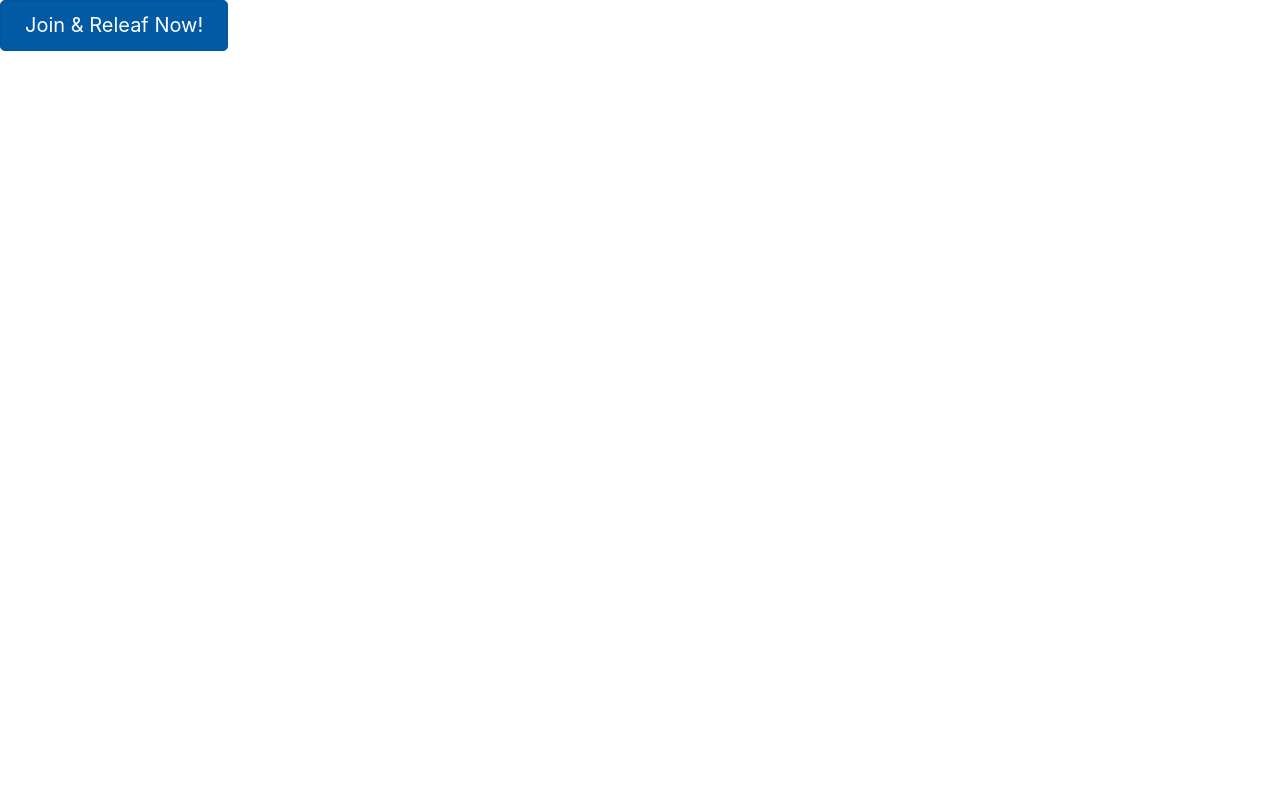
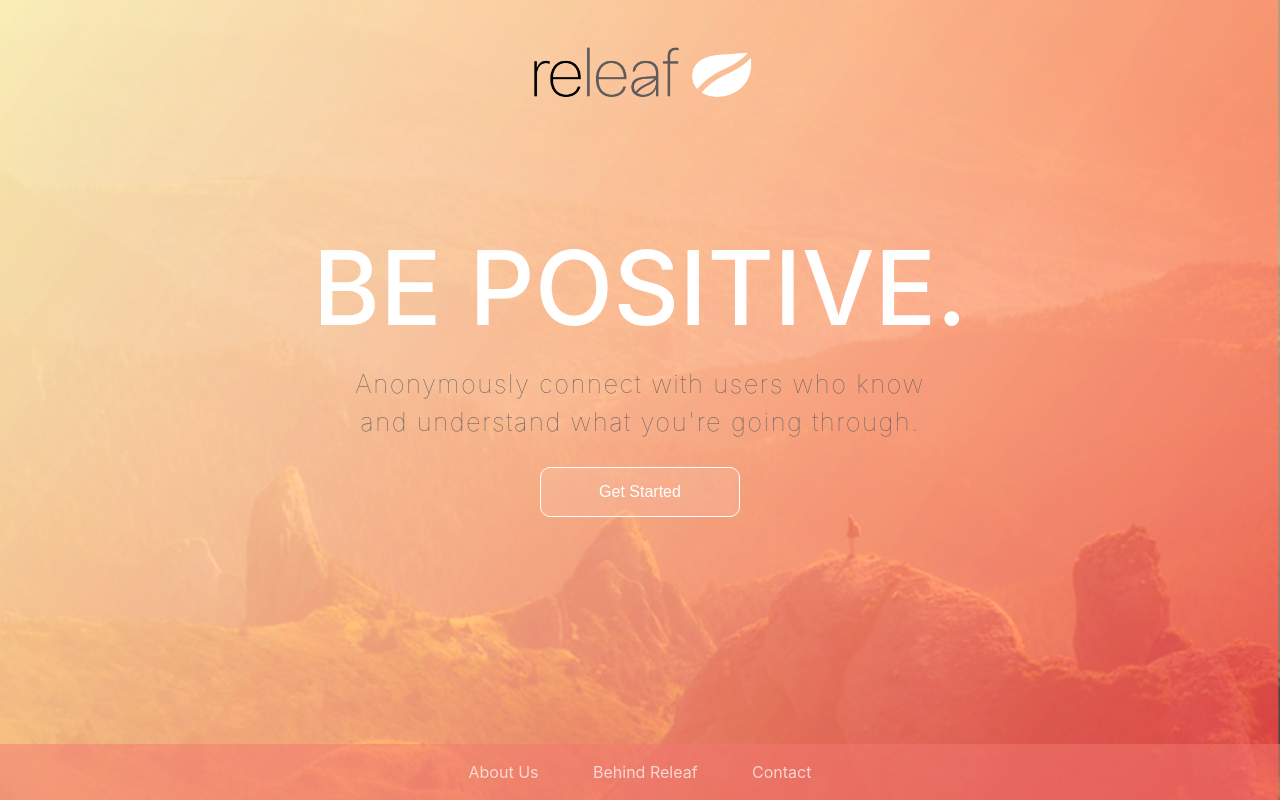
Before and after one commit to damonluu/Releaf, a website: page public/index.html in a window 1280 px wide. Drawn offline with nearby package versions, Linux system fonts and the light colour scheme.

Commit message:
Finished homepage

```diff
--- a/package.json
+++ b/package.json
@@ -12,6 +12,7 @@
     "angular": "^1.6.8",
     "angular-route": "^1.6.8",
     "express": "^4.16.2",
+    "jquery": "^3.3.1",
     "mongodb": "^3.0.1",
     "socket.io": "^2.0.4"
   }
--- /dev/null
+++ b/public/css/homepage.css
@@ -0,0 +1,124 @@
+#messages {
+  height: 300px;
+}
+html {
+  position: relative;
+  height: 100%;
+}
+body {
+  height: 100%;
+}
+.logo{
+  padding-top: 20px;
+  width:300px;
+  display: block;
+  margin: 0 auto;
+}
+.bg{
+  background: url("../img/background.png") no-repeat center;
+  height: 100%;
+  width: 100%;
+  top: 0;
+  left: 0;
+  position: relative;
+  background-size: cover;
+}
+center {
+  text-align: center;
+}
+#quote {
+  color: white;
+  font-size: 600px;
+  font-size: 8vw;
+  margin-top: 100px;
+}
+.page-footer{
+  position:static;
+  color: blue;
+  height: 100px;
+}
+#sub-title{
+  font-weight: lighter;
+  letter-spacing: 1.5px;
+  margin-top: 20px;
+  color: #625F5F;
+  font-size: 100px;
+  font-size: 2vw;
+
+}
+.footer{
+  position: absolute;
+   right: 0;
+   bottom: 0;
+   left: 0;
+   padding: 1rem;
+   background-color: rgba(244,121,113,0.5);
+   text-align: center;
+   color: white;
+}
+.footer a{
+  color: white;
+  margin-left: 25px;
+  margin-right: 25px;
+  opacity: 0.7;
+}
+#getStartedButton {
+  width: 200px;
+  margin-top: 10px;
+  margin-left: auto;
+  margin-right: auto;
+  background-color: rgba(255, 255, 255, 0.1);
+  height: 50px;
+  color:white;
+  border-color: white;
+  border-radius: 10px;
+}
+.text-focus-in {
+	-webkit-animation: text-focus-in 3s cubic-bezier(0.550, 0.085, 0.680, 0.530) both infinite;
+	        animation: text-focus-in 3s cubic-bezier(0.550, 0.085, 0.680, 0.530) both infinite;
+}
+
+@-webkit-keyframes text-focus-in {
+  0% {
+    -webkit-filter: blur(12px);
+            filter: blur(12px);
+    opacity: 0;
+  }
+  20% {
+    -webkit-filter: blur(0px);
+            filter: blur(0px);
+    opacity: 1;
+  }
+  80% {
+    -webkit-filter: blur(0px);
+            filter: blur(0px);
+    opacity: 1;
+  }
+  100% {
+    -webkit-filter: blur(12px);
+            filter: blur(12px);
+    opacity: 1;
+  }
+}
+@keyframes text-focus-in {
+  0% {
+    -webkit-filter: blur(12px);
+            filter: blur(12px);
+    opacity: 0;
+  }
+  20% {
+    -webkit-filter: blur(0px);
+            filter: blur(0px);
+    opacity: 1;
+  }
+  80% {
+    -webkit-filter: blur(0px);
+            filter: blur(0px);
+    opacity: 1;
+  }
+  100% {
+    -webkit-filter: blur(12px);
+            filter: blur(12px);
+    opacity: 1;
+  }
+}
--- a/public/css/style.css
+++ /dev/null
@@ -1,3 +0,0 @@
-#messages {
-  height: 300px;
-}
--- a/public/index.html
+++ b/public/index.html
@@ -2,11 +2,29 @@
 <html>
 
 <head>
+  <link rel="shortcut icon" type="image/x-icon" href="img/releaf_thumbnail.png" />
   <link rel="stylesheet" href="https://maxcdn.bootstrapcdn.com/bootstrap/4.0.0-alpha.6/css/bootstrap.min.css" integrity="sha384-rwoIResjU2yc3z8GV/NPeZWAv56rSmLldC3R/AZzGRnGxQQKnKkoFVhFQhNUwEyJ" crossorigin="anonymous">
-  <link rel="stylesheet" href="/css/style.css">
-  <title>MongoChat</title>
+  <link rel="stylesheet" href="/css/homepage.css">
+  <title>Releaf</title>
 </head>
 <body>
+  <div class="bg">
+    <img class="logo" src="img/releaf_logo-01.png">
+    <h1 class="text-focus-in text-center" id="quote">YOU ARE VALUED.</h1>
+    <p id="sub-title" class="text-center">Anonymously connect with users who know<br> and understand what you're going through.</p>
+    <div class="row">
+    <button onclick="location.href = 'signup.html';" type="button" class="btn btn-secondary" id="getStartedButton" >Get Started</button>
+  </div>
+    <footer class="footer">
+    <div class="container">
+        <a href="#">About Us</a>
+        <a href="#">Behind Releaf</a>
+        <a href="#">Contact</a>
+    </div>
+    </footer>
+  </div>
+  <script src="https://code.jquery.com/jquery-3.3.1.min.js"></script>
+  <script src="js/home.js"></script>
 </body>
-  <a href="pages/inputForm.html" class="btn btn-primary btn-lg active" role="button" aria-pressed="true">Join & Releaf Now!</a>
+  <!-- <a href="pages/inputForm.html" class="btn btn-primary btn-lg active" role="button" aria-pressed="true">Join & Releaf Now!</a> -->
 </html>
--- /dev/null
+++ b/public/js/home.js
@@ -0,0 +1,16 @@
+var currentCount = 1;
+var quotes = ["YOU ARE VALUED.","BE POSITIVE.","LOVE YOURSELF."];
+
+window.setInterval(function() {
+  var element = document.getElementById("quote").innerHTML = quotes[currentCount];
+  if(currentCount == quotes.length - 1){
+    currentCount = 0;
+  }
+  else {
+    currentCount = currentCount + 1;
+  }
+  console.log(quotes[currentCount]);
+  var quote = document.querySelector('#quote')
+  quote.classList.add('text-focus-in');
+
+}, 3000);
```
Also changed, not shown: public/signup.html (renamed from public/pages/inputForm.html, +8 -13 lines), public/chatBox.html (renamed from public/pages/chatBox.html), public/css/signup.css (added), public/img/background.png (added), public/img/releaf_logo-01.png (added), public/img/releaf_thumbnail.png (added), 1 other file.
